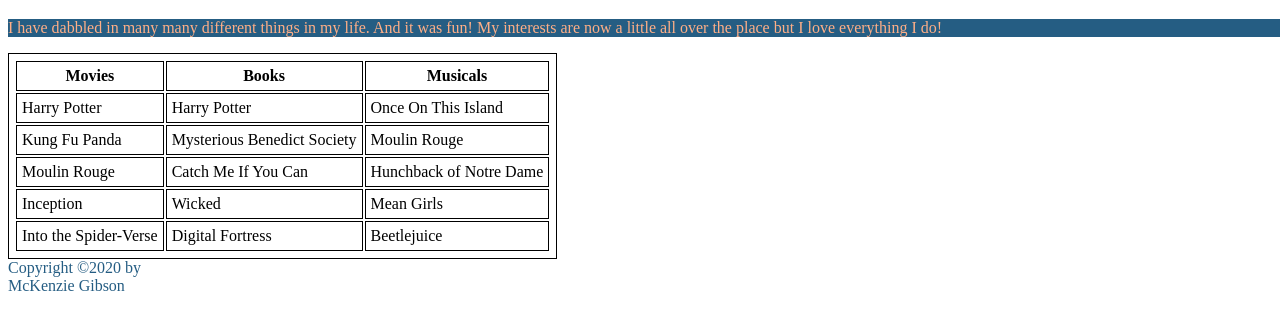
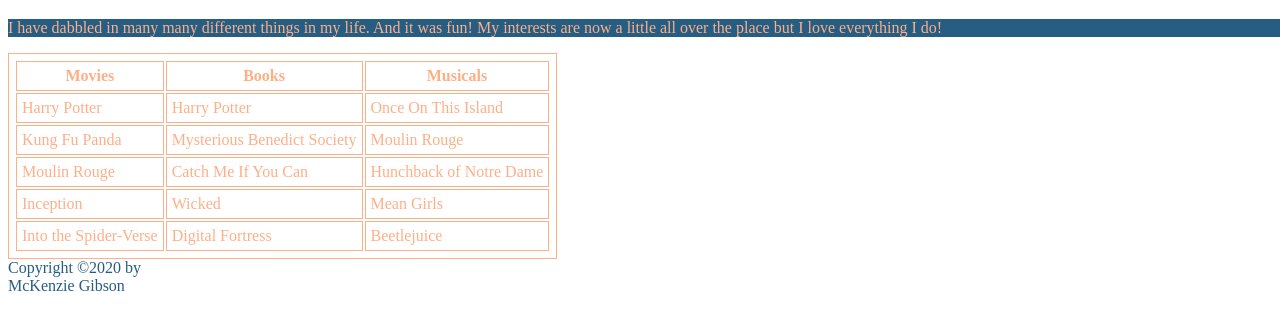
Before and after one commit to mgibson2019/helloworld, a plain HTML site: page about.html in a window 1280 px wide. Shown: the part 149-478 px from the top of the page. Drawn offline with Linux system fonts and the light colour scheme.

Commit message:
Table Styling

```diff
--- a/style.css
+++ b/style.css
@@ -40,6 +40,7 @@ footer{
     position: relative;
 }
 table, th, td {
-    border: 1px solid black;
+    border: 1px solid #ffaf87;
     padding: 5px 5px;
+    color: #ffaf87;
   }
```
